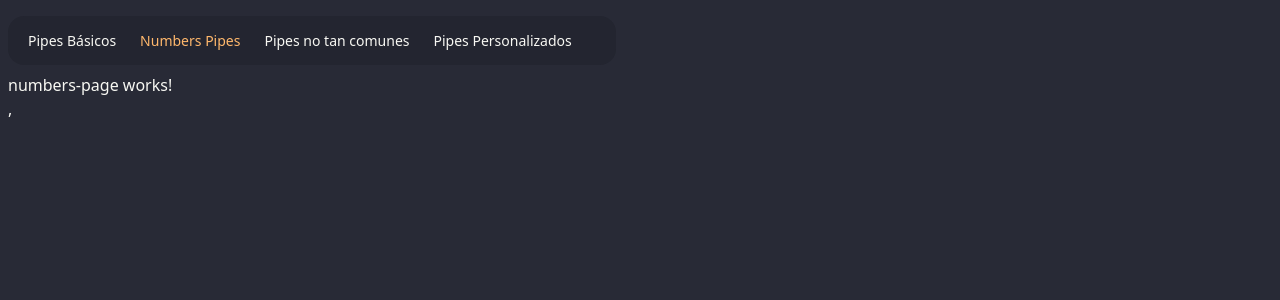
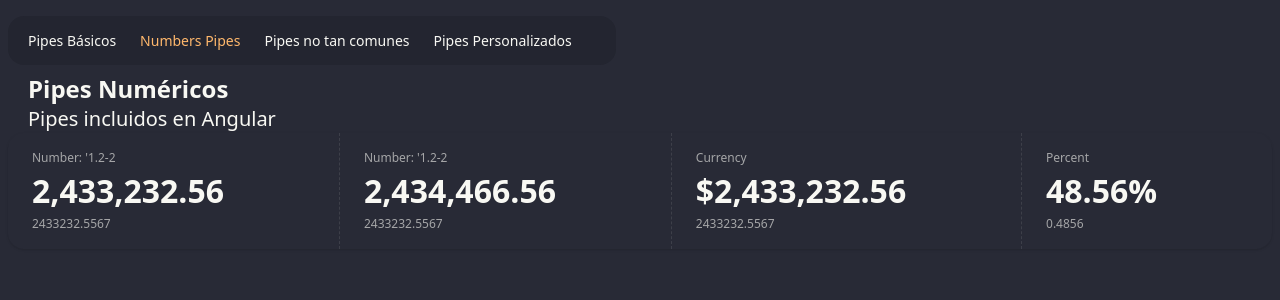
Before and after one commit to gonzaloacosta883/pipes, an Angular app: page /numbers in a window 1280 px wide. Shown: the top 300 px of the page. Built offline with nearby package versions, Linux system fonts and the light colour scheme.

Commit message:
Feature: NumbersPipe

```diff
--- a/src/app/pages/numbers-page/numbers-page.component.html
+++ b/src/app/pages/numbers-page/numbers-page.component.html
@@ -1 +1,29 @@
-<p>numbers-page works!</p>,
+<section class="mx-5">
+    <h1 class="text-2xl font-bold">Pipes Numéricos</h1>
+    <h3 class="text-xl font-thin">Pipes incluidos en Angular</h3>
+</section>
+<div class="stats stats-vertical lg:stats-horizontal shadow w-full">
+  <div class="stat">
+    <div class="stat-title">Number: '1.2-2</div>
+    <div class="stat-value">{{ totalSells() | number : "1.2-2" }}</div>
+    <div class="stat-desc">{{ totalSells() }}</div>
+  </div>
+
+  <div class="stat">
+    <div class="stat-title">Number: '1.2-2</div>
+    <div class="stat-value">{{ totalSells() + 1234 | number : "1.2-2" }}</div>
+    <div class="stat-desc">{{ totalSells() }}</div>
+  </div>
+
+  <div class="stat">
+    <div class="stat-title">Currency</div>
+    <div class="stat-value">{{ totalSells() | currency : "ARS" : "symbol-narrow" : "1.2-2"}}</div>
+    <div class="stat-desc">{{ totalSells() }}</div>
+  </div>
+
+  <div class="stat">
+    <div class="stat-title">Percent</div>
+    <div class="stat-value">{{ percent() | percent : "1.2-2"}}</div>
+    <div class="stat-desc">{{ percent() }}</div>
+  </div>
+</div>
--- a/src/app/pages/numbers-page/numbers-page.component.ts
+++ b/src/app/pages/numbers-page/numbers-page.component.ts
@@ -1,8 +1,14 @@
-import { Component } from '@angular/core';
+import { CurrencyPipe, DecimalPipe, PercentPipe } from '@angular/common';
+import { Component, signal } from '@angular/core';
 
 @Component({
   selector: 'app-numbers-page',
-  imports: [],
+  imports: [DecimalPipe, PercentPipe, CurrencyPipe],
   templateUrl: './numbers-page.component.html',
 })
-export default class NumbersPageComponent { }
+export default class NumbersPageComponent {
+
+  totalSells = signal(2_433_232.5567);
+  percent = signal(0.4856);
+
+}
```
